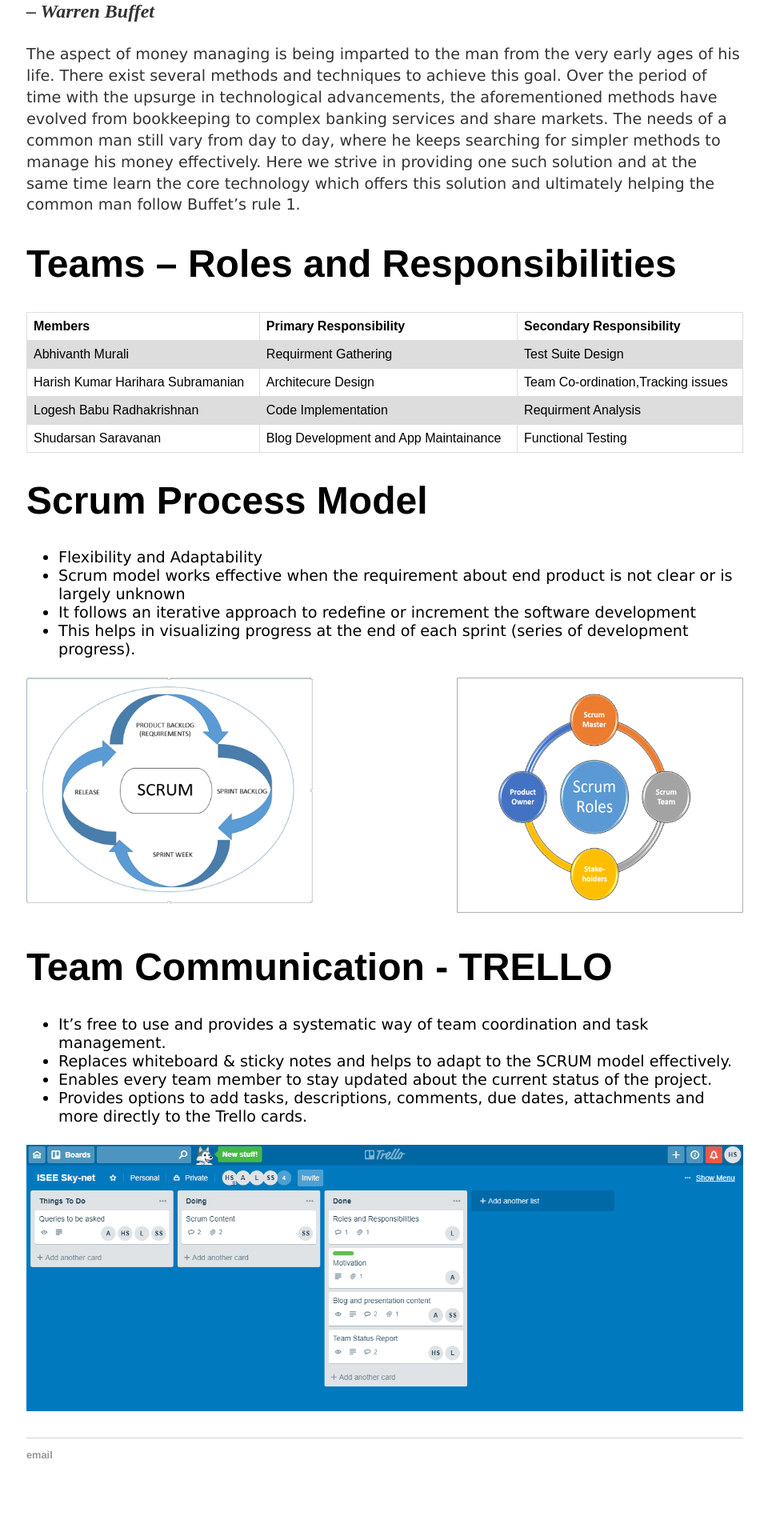
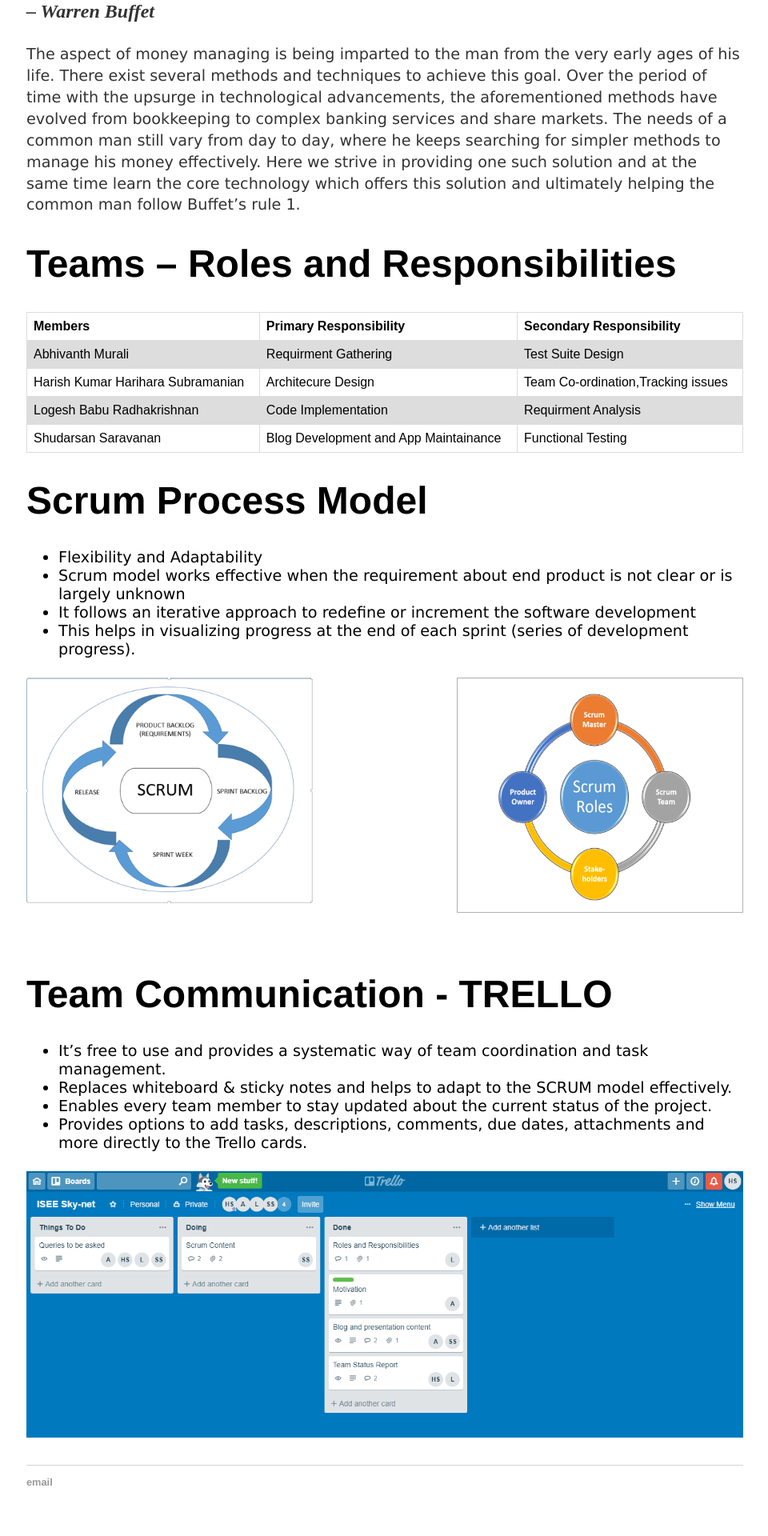
Before and after one commit to DBSE-teaching/isee2019-Sky-Net, a Jekyll site: the page built from docs/_posts/2018-04-04-second-post.md, in a window 1280 px wide. Shown: the part 860-2780 px from the top of the page at 80% size, without its empty margins (159-1119 px from the left). Built offline with Jekyll 4.4.1, drawn with Linux system fonts in a browser that asks for light colours; before the commit the page ends 2746 px from its top, so only the background shows below that.

Commit message:
Update 2018-04-04-second-post.md

```diff
--- a/docs/_posts/2018-04-04-second-post.md
+++ b/docs/_posts/2018-04-04-second-post.md
@@ -72,7 +72,7 @@
 
 ![Deadline image]({{site.baseurl}}/images/Picture1.png "Scrum1"){:height="40%" width="40%" align="left"}
 ![Deadline image]({{site.baseurl}}/images/Picture2.png "Scrum2"){:height="30%" width="40%" align="right"}
-<br> <br> <br> <br> <br> <br> <br> <br> <br>
+<br> <br> <br> <br> <br> <br> <br> <br> <br> <br>
 
 # Team Communication - TRELLO
 
```
